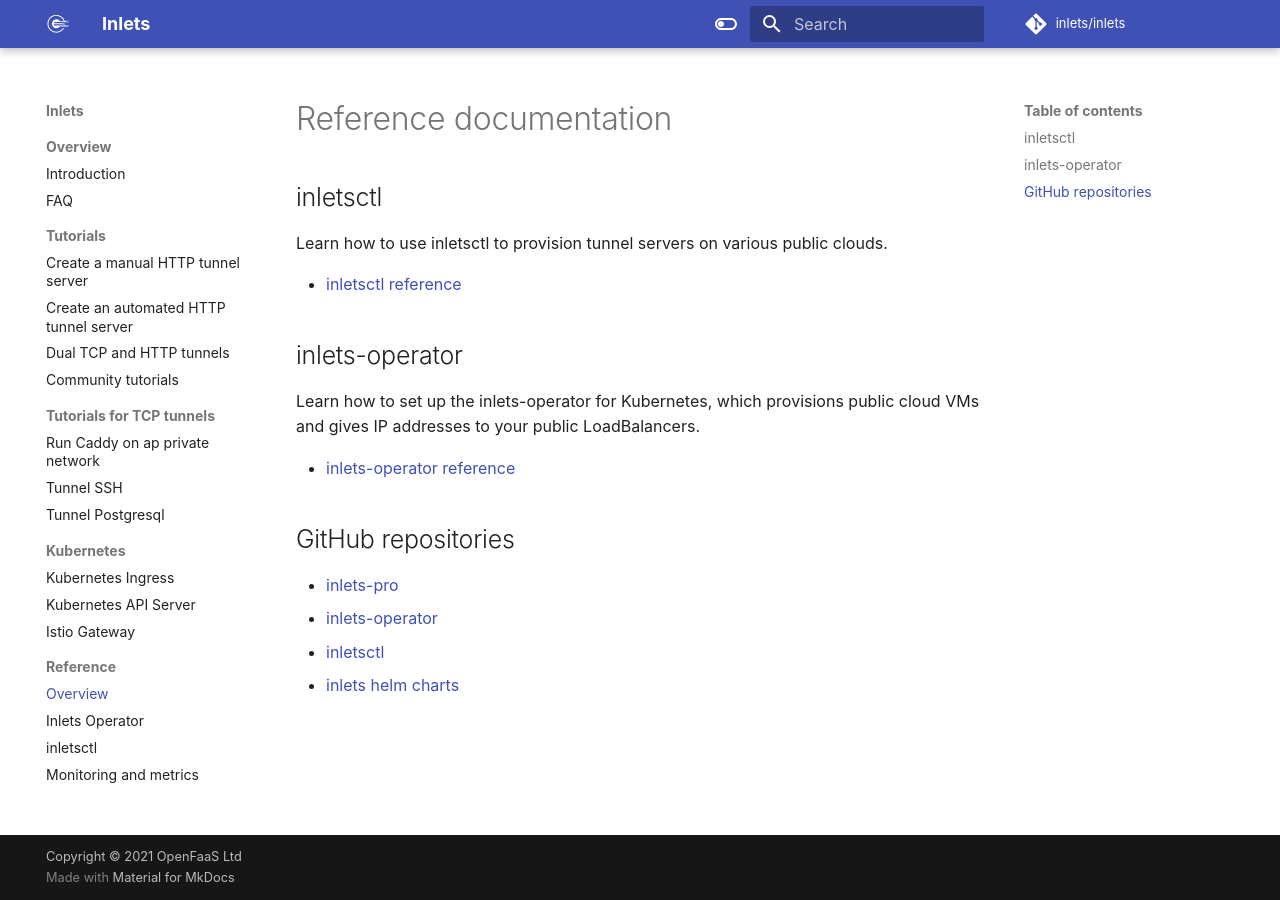
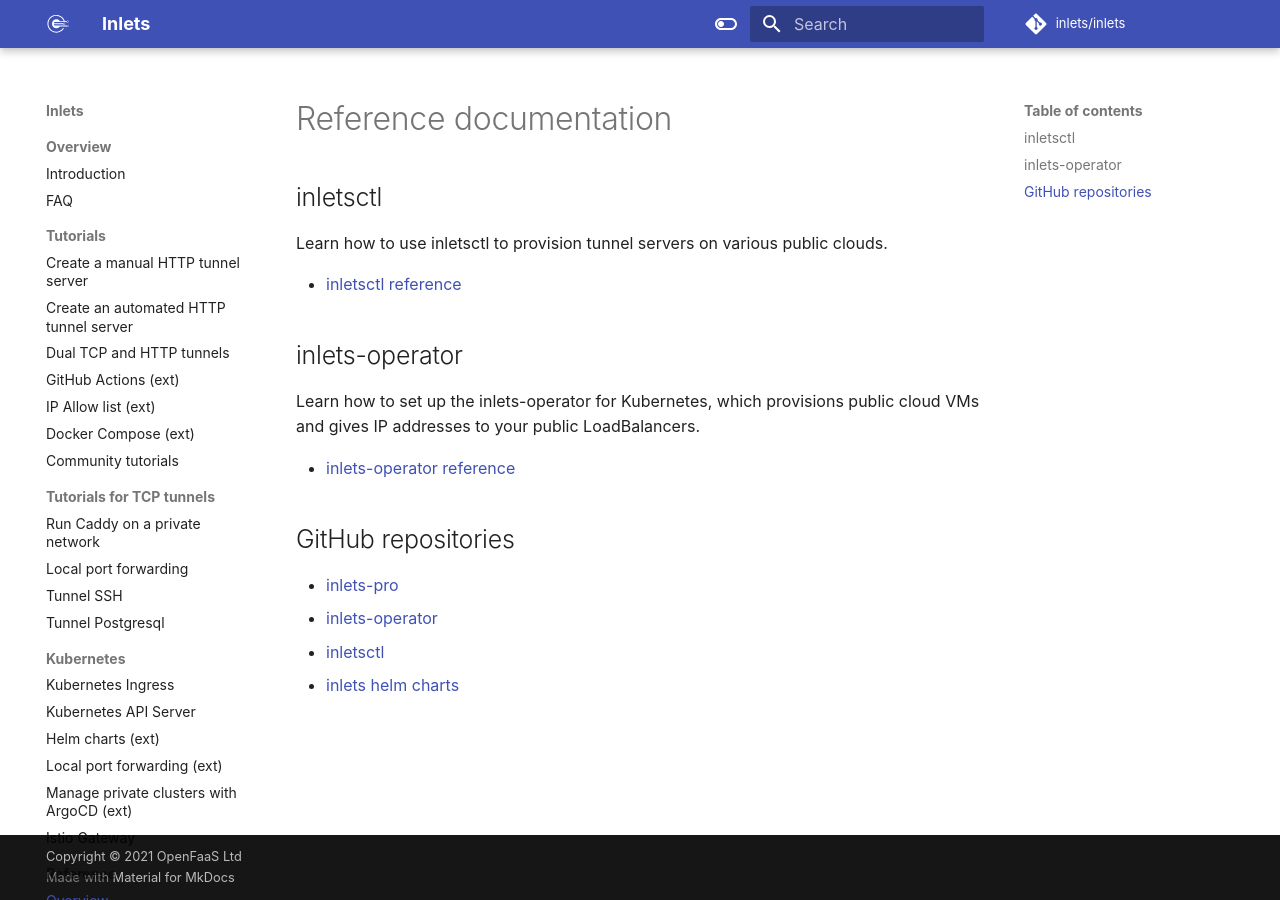
Before and after one commit to inlets/docs.inlets.dev, an MkDocs documentation site: the page built from docs/reference.md, in a window 1280 px wide. Built offline with MkDocs 1.6.1 and Material for MkDocs 9.7.7, drawn with Linux system fonts in a browser that asks for light colours; some web fonts are replaced.

Commit message:
Add external links to ToC
Signed-off-by: Alex Ellis (OpenFaaS Ltd) <alexellis2@gmail.com>

```diff
--- a/mkdocs.yml
+++ b/mkdocs.yml
@@ -90,14 +90,21 @@
       - Create a manual HTTP tunnel server: /tutorial/manual-http-server/
       - Create an automated HTTP tunnel server: /tutorial/automated-http-server/
       - Dual TCP and HTTP tunnels: /tutorial/dual-tunnels/
+      - GitHub Actions (ext): https://inlets.dev/blog/2021/12/06/private-deploy-from-github-actions.html
+      - IP Allow list (ext): https://inlets.dev/blog/2021/10/15/allow-lists.html
+      - Docker Compose (ext): https://inlets.dev/blog/2021/09/09/compose-and-inlets.html
       - Community tutorials: /tutorial/community/
   - Tutorials for TCP tunnels:
-      - Run Caddy on ap private network: /tutorial/caddy-http-tunnel/
+      - Run Caddy on a private network: /tutorial/caddy-http-tunnel/
+      - Local port forwarding: https://inlets.dev/blog/2021/04/13/local-port-forwarding-kubernetes.html
       - Tunnel SSH: /tutorial/ssh-tcp-tunnel/
       - Tunnel Postgresql: /tutorial/postgresql-tcp-tunnel/
   - Kubernetes:
       - Kubernetes Ingress: /tutorial/kubernetes-ingress/
       - Kubernetes API Server: /tutorial/kubernetes-api-server/
+      - Helm charts (ext): https://github.com/inlets/inlets-pro/tree/master/chart
+      - Local port forwarding (ext): https://inlets.dev/blog/2022/06/24/fixing-kubectl-port-forward.html
+      - Manage private clusters with ArgoCD (ext): https://inlets.dev/blog/2022/08/10/managing-tunnel-servers-with-argocd.html
       - Istio Gateway: /tutorial/istio-gateway/
   - Reference:
       - Overview: reference.md
```
